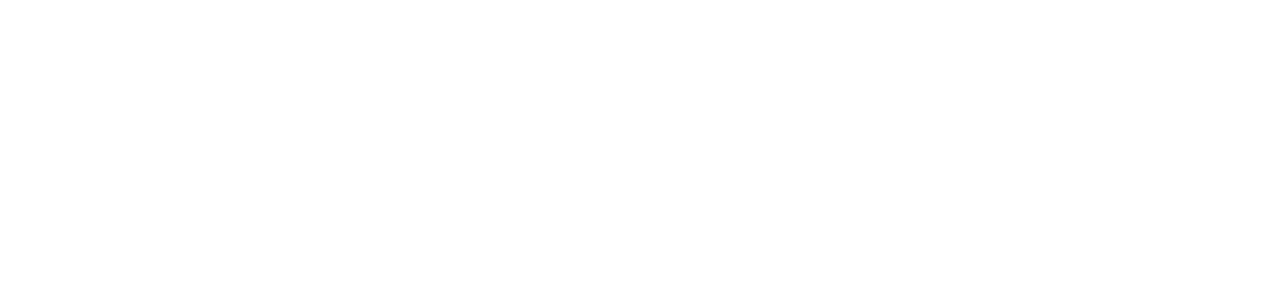
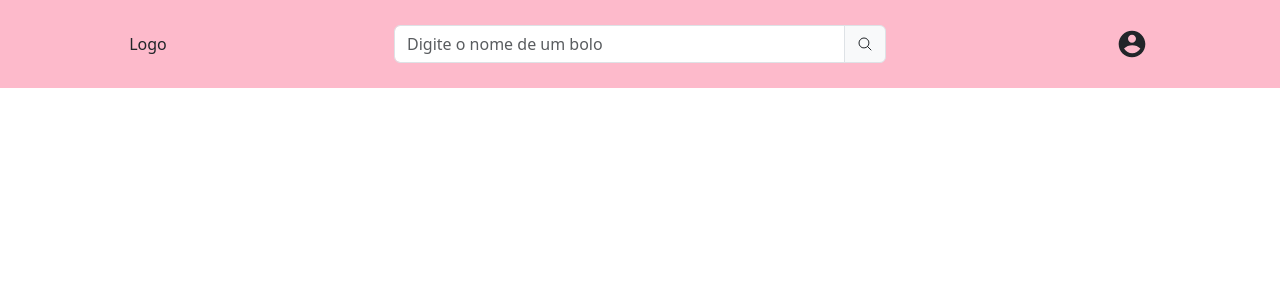
Before and after one commit to HenriqueCarniell/cake-store, a React (Create React App) app: page /dashboard in a window 1280 px wide. Before the commit this address had no page. Shown: the top 300 px of the page. Built offline with nearby package versions, Linux system fonts and the light colour scheme.

Commit message:
cake-store

```diff
--- a/package.json
+++ b/package.json
@@ -11,13 +11,16 @@
     "@types/react": "^18.2.64",
     "@types/react-dom": "^18.2.21",
     "bcrypt": "^5.1.1",
+    "bootstrap": "^5.3.3",
     "cors": "^2.8.5",
     "express": "^4.18.3",
     "jsonwebtoken": "^9.0.2",
     "mysql2": "^3.9.2",
     "nodemon": "^3.1.0",
     "react": "^18.2.0",
+    "react-bootstrap": "^2.10.1",
     "react-dom": "^18.2.0",
+    "react-icons": "^5.0.1",
     "react-router-dom": "^6.22.3",
     "react-scripts": "5.0.1",
     "typescript": "^4.9.5",
--- /dev/null
+++ b/src/components/Home/dropdown-item/dropdown-item.css
@@ -0,0 +1,11 @@
+#div-dropdown-item {
+    z-index: 1;
+    position: absolute;
+    min-width: 20%;
+    cursor: pointer;
+    background-color: aliceblue;
+    display: flex;
+    justify-content: center;
+    background-color: rgb(253, 186, 203);
+    margin-top: 0.2rem;
+}
--- /dev/null
+++ b/src/components/Home/dropdown-item/dropdown-item.tsx
@@ -0,0 +1,11 @@
+import './dropdown-item.css'
+
+function DropDownItem() {
+    return (
+        <div id="div-dropdown-item">
+                Faça Login
+        </div>
+    );
+}
+
+export default DropDownItem;
--- a/src/components/Home/home.css
+++ b/src/components/Home/home.css
@@ -0,0 +1,27 @@
+#header-home {
+    display: flex;
+    padding: 25px;
+    align-items: center;
+    justify-content: space-between;
+    background-color: rgb(253, 186, 203);
+    z-index: 999;
+    position: relative;
+}
+
+
+#search-icon {
+    cursor: pointer;
+}
+
+#div-input-header {
+    min-width: 40%;
+}
+
+#div-logo-header, #div-icon-header {
+    text-align: center;
+    min-width: 20%;
+}
+
+#input-header-home {
+    width: 100%;
+}
--- a/src/components/Home/home.tsx
+++ b/src/components/Home/home.tsx
@@ -1,9 +1,57 @@
+import './home.css'
+import 'bootstrap/dist/css/bootstrap.min.css';
+
+import Form from 'react-bootstrap/Form';
+import InputGroup from 'react-bootstrap/InputGroup';
+
+import DropDownItem from './dropdown-item/dropdown-item';
+
+import { RiAccountCircleFill } from "react-icons/ri";
+import { HiOutlineMagnifyingGlass } from "react-icons/hi2";
+import { useState } from 'react';
+
 function Home() {
+    const [open, SetOpen] = useState<boolean>(false)
+
+    let HandleClickDropDownItem = () => {
+        SetOpen(!open)
+    }
+    console.log(open)
+
     return (
         <div>
-            ola
+            <header id="header-home">
+                <div id="div-logo-header">
+                    Logo
+                    <img src="" alt="" />
+                </div>
+
+                <div id="div-input-header">
+                    <InputGroup id="input-header-home">
+                        <Form.Control
+                            placeholder="Digite o nome de um bolo"
+                            aria-label="Digite o nome de um bolo"
+                            aria-describedby="basic-addon2"
+                        />
+                        <InputGroup.Text id="search-icon"><HiOutlineMagnifyingGlass /></InputGroup.Text>
+                    </InputGroup>
+                </div>
+
+                <div id="div-icon-header">
+                        <RiAccountCircleFill size={32} onClick={HandleClickDropDownItem}/>
+                        {open && <DropDownItem />}
+                </div>
+            </header>
+
+            <main className='container'>
+
+            </main>
+
+            <footer>
+
+            </footer>
         </div>
-     );
+    );
 }
 
 export default Home;
--- a/src/index.tsx
+++ b/src/index.tsx
@@ -16,6 +16,7 @@
     <BrowserRouter>
     <Routes>
       <Route path='/home' element={<Home/>}></Route>
+      <Route path='/dashboard' element={<Home/>}></Route>
     </Routes>
     </BrowserRouter>
   </React.StrictMode>
```
Also changed, not shown: client/db/db.js (added, +11 -0 lines), 2 other files (tests, documents, lock files or other folders).
